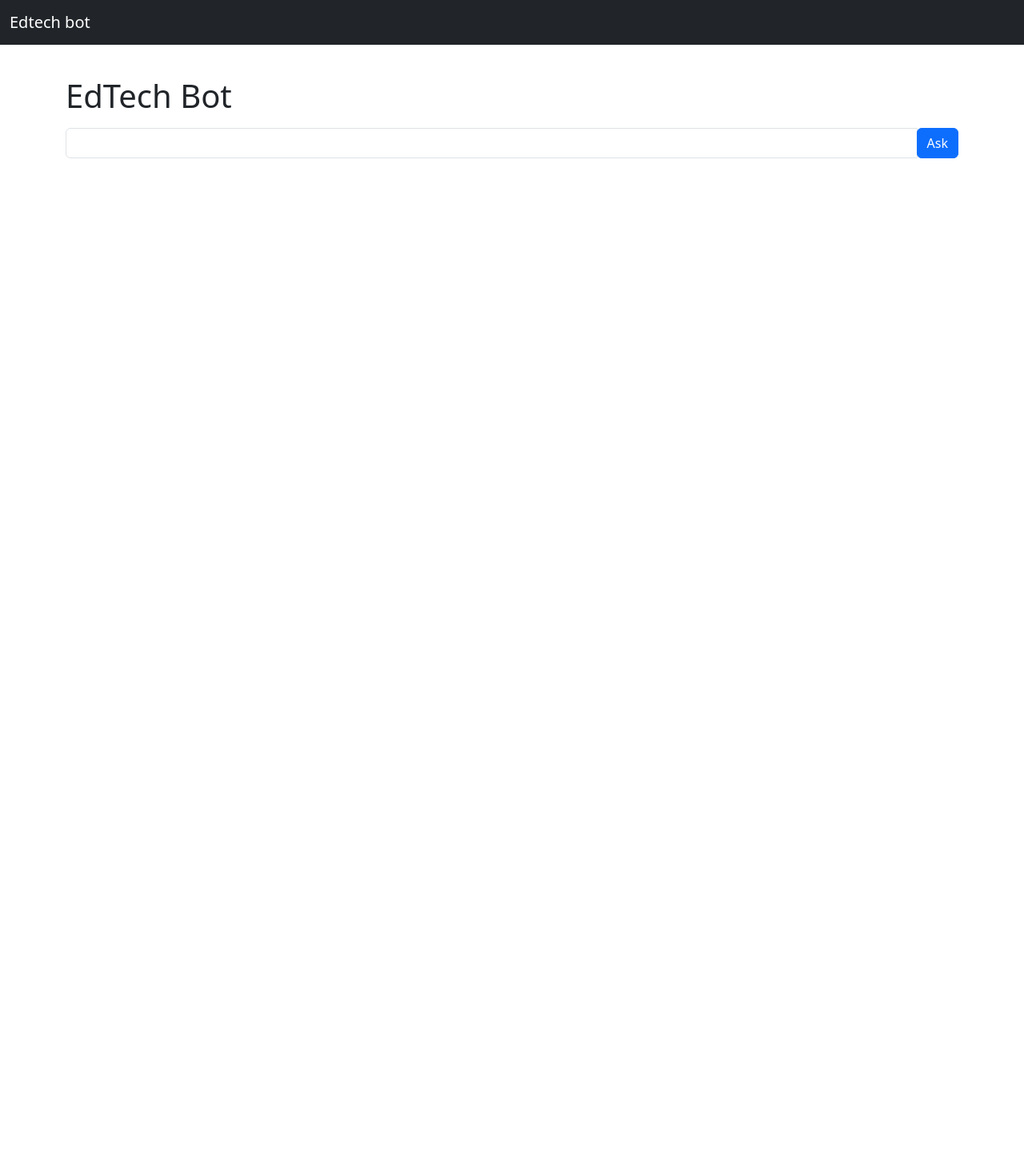
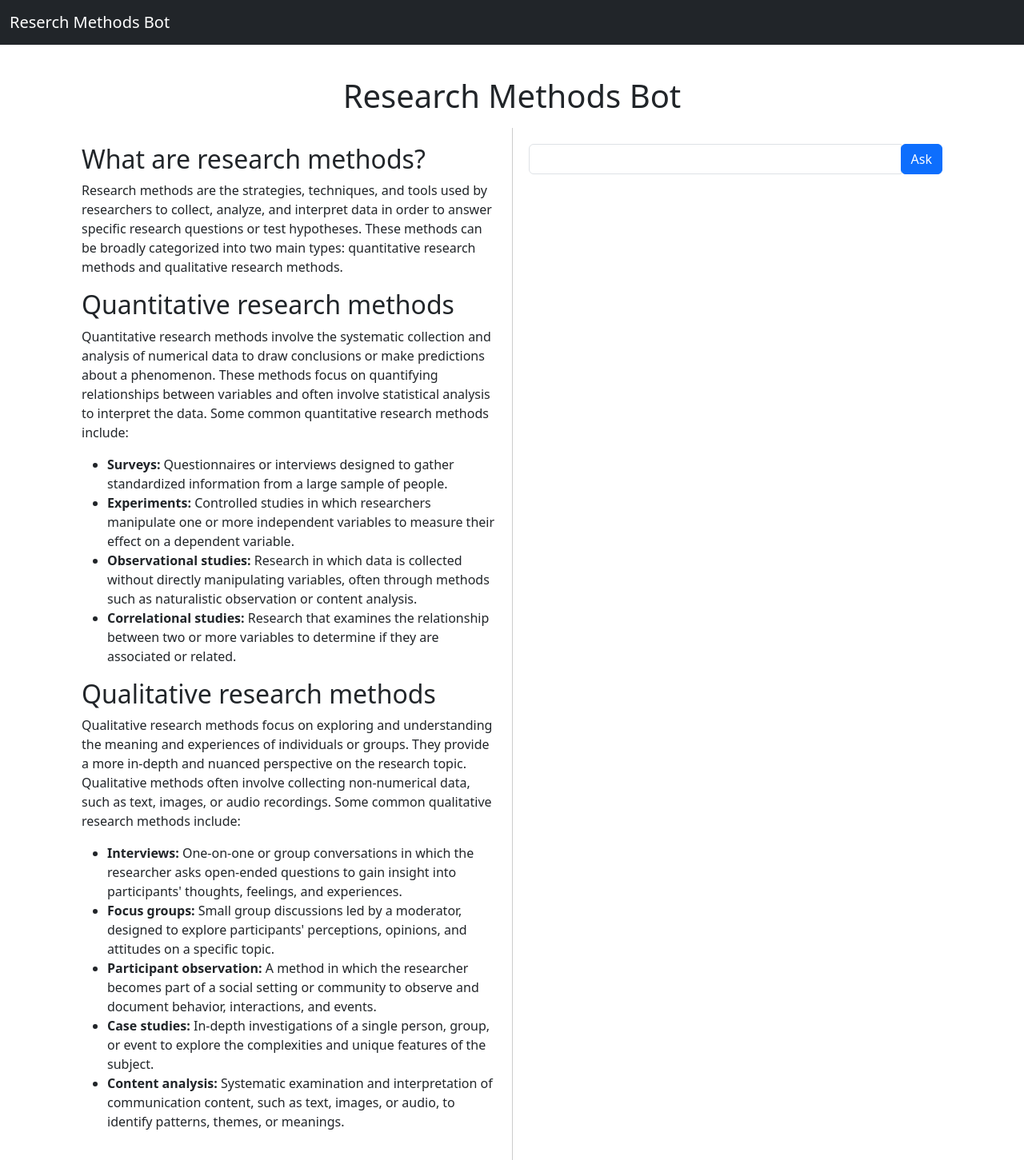
Before and after one commit to MarkusTrasberg/edtech-project, a Flask app: page / in a window 1280 px wide. Shown: the whole page at 80% size. Before the commit the page ends 198 px from the top, so only its background shows below. Run offline with Flask 3, Linux system fonts and the light colour scheme.

Commit message:
Small adjustments to the GPT functioning & frontend

```diff
--- a/app.py
+++ b/app.py
@@ -2,6 +2,13 @@ from flask import Flask, render_template, jsonify, request
 import config
 import openai
 import gpt
+import logging
+
+logging.basicConfig(
+    level=logging.INFO,
+    filename="logs2.log",
+    format ="%(asctime)s [%(levelname)s] %(message)s"
+)
 
 
 def page_not_found(e):
@@ -16,7 +23,8 @@ app.register_error_handler(404, page_not_found)
 
 @app.route('/', methods = ['POST', 'GET'])
 def index():
-
+    app.logger.info("Hello logs!")
+    logging.info("Lol lets log something here. its so easy")
     if request.method == 'POST':
         prompt = request.form['prompt']
         res = {}
--- a/templates/index.html
+++ b/templates/index.html
@@ -9,6 +9,23 @@
     <title>Edtech bot</title>
     <link rel="shortcut icon" type="image/x-icon" href="{{ url_for('static', filename='images/favicon.png') }}">
     <link href="https://cdn.jsdelivr.net/npm/bootstrap@5.3.0-alpha1/dist/css/bootstrap.min.css" rel="stylesheet" integrity="sha384-GLhlTQ8iRABdZLl6O3oVMWSktQOp6b7In1Zl3/Jr59b6EGGoI1aFkw7cmDA6j6gD" crossorigin="anonymous">
+
+    <style>
+      .sections-container {
+        display: flex;
+      }
+
+      .section {
+        flex-grow: 1;
+        padding: 20px;
+      }
+
+      .section-divider {
+        width: 1px;
+        background-color: #ccc;
+      }
+    </style>
+
   </head>
   <body>
 
@@ -16,7 +33,7 @@
   <!-- Fixed navbar -->
   <nav class="navbar navbar-expand-md navbar-dark fixed-top bg-dark">
     <div class="container-fluid">
-      <a class="navbar-brand" href="#">Edtech bot</a>
+      <a class="navbar-brand" href="#">Reserch Methods Bot</a>
       <button class="navbar-toggler" type="button" data-bs-toggle="collapse" data-bs-target="#navbarCollapse" aria-controls="navbarCollapse" aria-expanded="false" aria-label="Toggle navigation">
         <span class="navbar-toggler-icon"></span>
       </button>
@@ -34,35 +51,53 @@
   <div class="container">
     <br>
     <br>
-    <h1 class="mt-5">EdTech Bot</h1>
+    <h1 class="mt-5 text-center">Research Methods Bot</h1>
     <p class="lead">
 
     </p>
 
 
-    <div id="list-group" class="list-group w-auto">
-      <!-- <a href="#" class="list-group-item list-group-item-action d-flex gap-3 py-3">
-        <img src="{{ url_for('static', filename='images/favicon.png') }}" alt="twbs" width="32" height="32" class="rounded-circle flex-shrink-0">
-        <div class="d-flex gap-2 w-100 justify-content-between">
-          <div>
-            <p class="mb-0 opacity-75">Hello, how are you today?.</p>
-          </div>
-        </div>
-      </a> -->
-      <!-- <a href="#" class="list-group-item list-group-item-action d-flex gap-3 py-3">
-        <img src="https://cdn-icons-png.flaticon.com/512/3122/3122427.png" alt="twbs" width="32" height="32" class="rounded-circle flex-shrink-0">
-        <div class="d-flex gap-2 w-100 justify-content-between">
-          <div>
-            <p class="mb-0 opacity-75">Lorem ipsum dolor sit amet, consectetur adipisicing elit, sed do eiusmod tempor incididunt ut labore et dolore magna aliqua. Ut enim ad minim veniam, quis nostrud exercitation ullamco laboris nisi ut aliquip ex ea commodo consequat. Duis aute irure dolor in reprehenderit in voluptate velit esse cillum dolore eu fugiat nulla pariatur. Excepteur sint occaecat cupidatat non proident, sunt in culpa qui officia deserunt mollit anim id est laborum.</p>
-          </div>
-        </div>
-      </a> -->
+    <div class="sections-container">
+      <div class="section w-50" id="section1">
+        <h2>What are research methods?</h2>
+        <p>
+            Research methods are the strategies, techniques, and tools used by researchers to collect, analyze, and interpret data in order to answer specific research questions or test hypotheses. These methods can be broadly categorized into two main types: quantitative research methods and qualitative research methods.
+        </p>
+
+        <h2>Quantitative research methods</h2>
+        <p>
+            Quantitative research methods involve the systematic collection and analysis of numerical data to draw conclusions or make predictions about a phenomenon. These methods focus on quantifying relationships between variables and often involve statistical analysis to interpret the data. Some common quantitative research methods include:
+        </p>
+        <ul>
+            <li><strong>Surveys:</strong> Questionnaires or interviews designed to gather standardized information from a large sample of people.</li>
+            <li><strong>Experiments:</strong> Controlled studies in which researchers manipulate one or more independent variables to measure their effect on a dependent variable.</li>
+            <li><strong>Observational studies:</strong> Research in which data is collected without directly manipulating variables, often through methods such as naturalistic observation or content analysis.</li>
+            <li><strong>Correlational studies:</strong> Research that examines the relationship between two or more variables to determine if they are associated or related.</li>
+        </ul>
+
+        <h2>Qualitative research methods</h2>
+        <p>
+            Qualitative research methods focus on exploring and understanding the meaning and experiences of individuals or groups. They provide a more in-depth and nuanced perspective on the research topic. Qualitative methods often involve collecting non-numerical data, such as text, images, or audio recordings. Some common qualitative research methods include:
+        </p>
+        <ul>
+            <li><strong>Interviews:</strong> One-on-one or group conversations in which the researcher asks open-ended questions to gain insight into participants' thoughts, feelings, and experiences.</li>
+            <li><strong>Focus groups:</strong> Small group discussions led by a moderator, designed to explore participants' perceptions, opinions, and attitudes on a specific topic.</li>
+            <li><strong>Participant observation:</strong> A method in which the researcher becomes part of a social setting or community to observe and document behavior, interactions, and events.</li>
+            <li><strong>Case studies:</strong> In-depth investigations of a single person, group, or event to explore the complexities and unique features of the subject.</li>
+            <li><strong>Content analysis:</strong> Systematic examination and interpretation of communication content, such as text, images, or audio, to identify patterns, themes, or meanings.</li>
+        </ul>
       </div>
 
+      <div class="section-divider"></div>
+
+      <div class="section w-50" id="section2" style="overflow-y:scroll; height: 800px;">
+        <div id="list-group" class="list-group"></div>
         <div class="input-group mb-3">
           <input type="text" class="form-control" id="chat-input">
           <div class="input-group-append">
             <button id="gpt-button" class="btn btn-primary">Ask</button>
+          </div>
+        </div>
     </div>
     </div>
 
@@ -75,6 +110,22 @@
     <script src="https://cdn.jsdelivr.net/npm/bootstrap@5.3.0-alpha1/dist/js/bootstrap.bundle.min.js" integrity="sha384-w76AqPfDkMBDXo30jS1Sgez6pr3x5MlQ1ZAGC+nuZB+EYdgRZgiwxhTBTkF7CXvN" crossorigin="anonymous"></script>
 
     <script>
+
+      $(document).ready(function() {
+        $('#section1').resizable({
+          handles: 'e',
+          minWidth: 100,
+          maxWidth: '80%',
+          resize: function(event, ui) {
+            var containerWidth = $('.sections-container').width();
+            var section1Width = ui.size.width;
+            var section2Width = containerWidth - section1Width;
+            $('.section-divider').css('left', section1Width);
+            $('#section2').css('width', section2Width);
+          }
+        });
+      });
+
     $("#gpt-button").click(function(){
         let question = $("#chat-input").val();
         let html_data = '';
```
Also changed, not shown: gpt.py (+1 -12 lines). Lines whose indentation alone changed are shown as unchanged.
